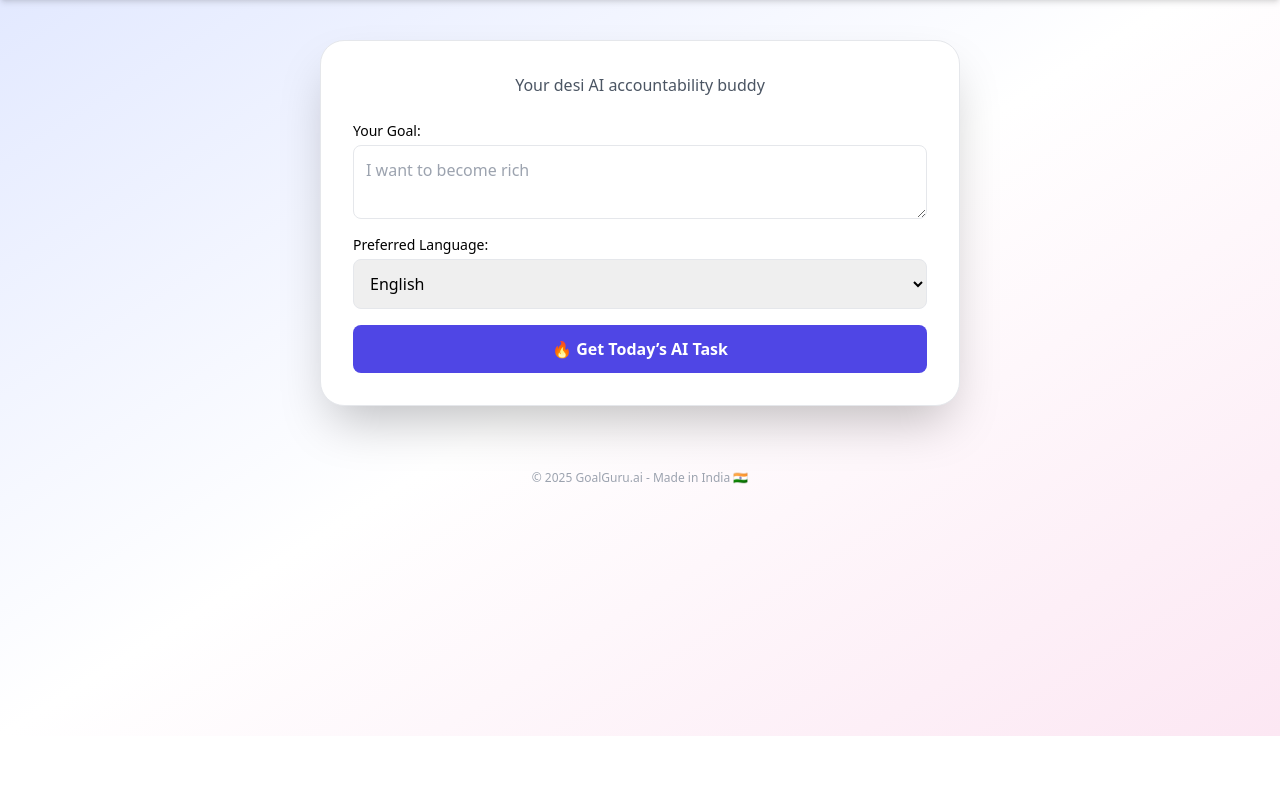
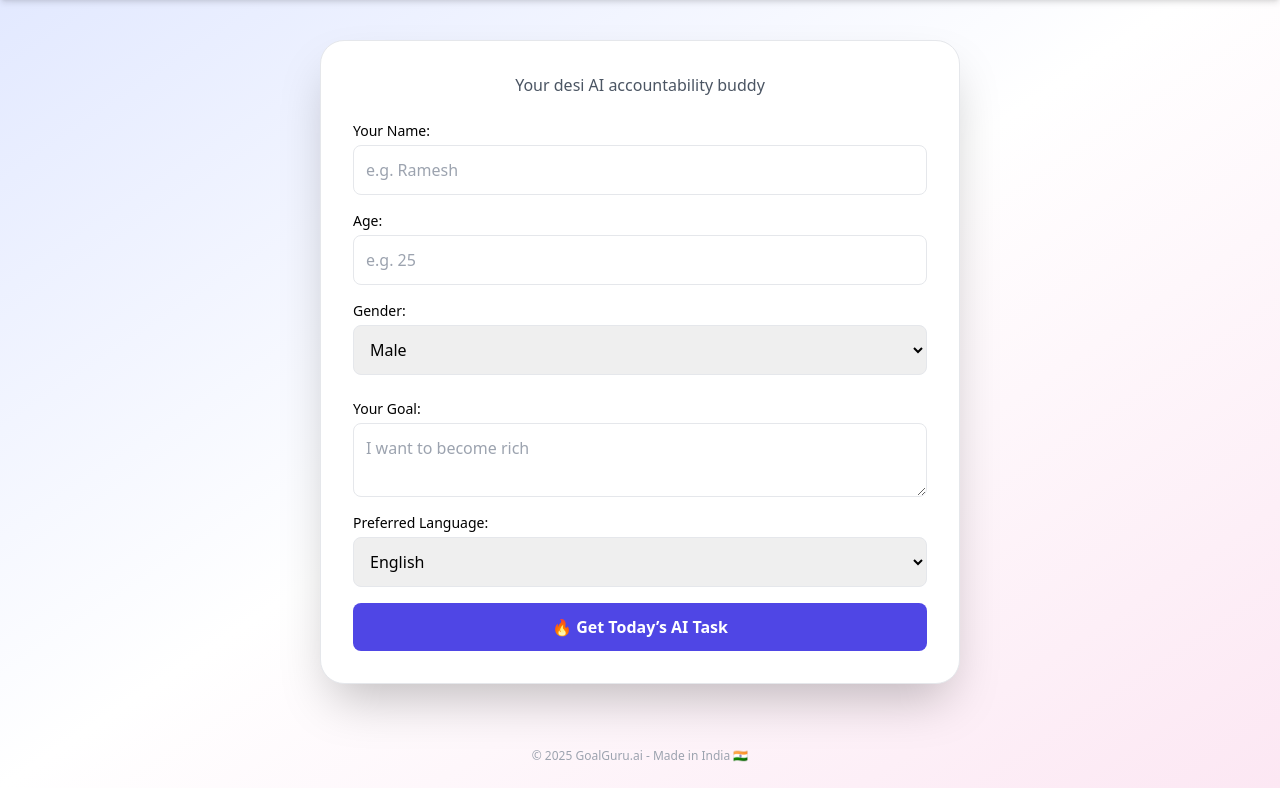
Before and after one commit to Vishalsnw/GoalGuru, a Flask app: page / in a window 1280 px wide. Shown: the part 64-852 px from the top of the page. Before the commit the page ends 800 px from the top, so only its background shows below. Run offline with Flask 3, Linux system fonts and the light colour scheme; some libraries are stand-ins or nearby versions.

Commit message:
Update index.html

```diff
--- a/templates/index.html
+++ b/templates/index.html
@@ -42,6 +42,7 @@
           <div class="absolute right-0 mt-2 hidden group-hover:block bg-white text-gray-700 shadow-lg rounded-md overflow-hidden z-20 dark:bg-gray-800">
             <button class="w-full px-4 py-2 text-sm hover:bg-indigo-100 dark:hover:bg-indigo-900" onclick="scrollToSection('goalForm')">Set Goal</button>
             <button class="w-full px-4 py-2 text-sm hover:bg-indigo-100 dark:hover:bg-indigo-900" onclick="scrollToSection('savedInfo')">Progress</button>
+            <button class="w-full px-4 py-2 text-sm hover:bg-indigo-100 dark:hover:bg-indigo-900" onclick="scrollToSection('settingsForm')">Settings</button>
           </div>
         </div>
       </div>
@@ -52,6 +53,27 @@
     <div class="bg-white shadow-2xl rounded-3xl p-8 space-y-6 border border-gray-200 dark:border-gray-700">
       <p class="text-center text-gray-600 text-sm sm:text-base dark:text-gray-300">Your desi AI accountability buddy</p>
 
+      <!-- Settings Form -->
+      <form id="settingsForm" class="space-y-4">
+        <div>
+          <label class="block text-sm font-medium dark:text-white">Your Name:</label>
+          <input id="userName" type="text" placeholder="e.g. Ramesh" class="mt-1 block w-full rounded-lg border p-3">
+        </div>
+        <div>
+          <label class="block text-sm font-medium dark:text-white">Age:</label>
+          <input id="userAge" type="number" placeholder="e.g. 25" class="mt-1 block w-full rounded-lg border p-3">
+        </div>
+        <div>
+          <label class="block text-sm font-medium dark:text-white">Gender:</label>
+          <select id="userGender" class="mt-1 block w-full rounded-lg border p-3">
+            <option value="male">Male</option>
+            <option value="female">Female</option>
+            <option value="other">Other</option>
+          </select>
+        </div>
+      </form>
+
+      <!-- Goal Progress -->
       <div id="savedInfo" class="hidden bg-gray-50 p-4 rounded-xl text-sm border space-y-2 dark:bg-gray-800">
         <p><strong>Your Goal:</strong> <span id="savedGoalText"></span></p>
         <p><strong>Language:</strong> <span id="savedLangText"></span></p>
@@ -62,13 +84,14 @@
         <p id="encourage" class="text-green-600 font-medium text-sm hidden">🔥 You're on fire!</p>
       </div>
 
+      <!-- Goal Form -->
       <form id="goalForm" class="space-y-4">
         <div>
-          <label class="block text-sm font-medium">Your Goal:</label>
+          <label class="block text-sm font-medium dark:text-white">Your Goal:</label>
           <textarea id="goalInput" required placeholder="I want to become rich" class="mt-1 block w-full rounded-lg border p-3"></textarea>
         </div>
         <div>
-          <label class="block text-sm font-medium">Preferred Language:</label>
+          <label class="block text-sm font-medium dark:text-white">Preferred Language:</label>
           <select id="langInput" required class="mt-1 block w-full rounded-lg border p-3">
             <option value="english">English</option>
             <option value="hindi">हिंदी</option>
@@ -97,6 +120,24 @@
   <footer class="text-center text-xs text-gray-400 py-6">© 2025 GoalGuru.ai - Made in India 🇮🇳</footer>
 
   <script>
+    function getUserTone() {
+      const gender = localStorage.getItem("gender") || "male";
+      const age = parseInt(localStorage.getItem("age") || "25");
+      if (age >= 50) return "sir/madam";
+      return gender === "female" ? "didi" : "bhai";
+    }
+
+    function showTaunt() {
+      const tone = getUserTone();
+      const taunts = {
+        "bhai": ["Bhai task toh complete kar! 😑", "Bas goal set kiya?", "AI bhi soch raha 🤨"],
+        "didi": ["Didi, task chhod diya kya? 😶", "Goal likh ke bhool gayi kya?", "AI bhi confuse ho gaya 🤨"],
+        "sir/madam": ["Sir/Madam, aap se yeh umeed nahi thi 😅", "Thoda discipline dikhaiye 🙏"]
+      };
+      const list = taunts[tone];
+      document.getElementById("tauntBox").innerText = list[Math.floor(Math.random() * list.length)];
+    }
+
     function scrollToSection(id) {
       document.getElementById(id)?.scrollIntoView({ behavior: 'smooth' });
     }
@@ -124,13 +165,13 @@
 
     document.getElementById("goalForm").onsubmit = async (e) => {
       e.preventDefault();
-      const goal = goalInput.value.trim();
-      const lang = langInput.value;
-      if (!goal || !lang) return;
-      localStorage.setItem("goal", goal);
-      localStorage.setItem("lang", lang);
+      localStorage.setItem("goal", goalInput.value.trim());
+      localStorage.setItem("lang", langInput.value);
       localStorage.setItem("task_done", "no");
-      await generateTask(goal, lang);
+      localStorage.setItem("name", userName.value.trim());
+      localStorage.setItem("age", userAge.value);
+      localStorage.setItem("gender", userGender.value);
+      await generateTask(goalInput.value.trim(), langInput.value);
     }
 
     function markCompleted() {
@@ -149,9 +190,10 @@
     }
 
     window.onload = () => {
-      if (localStorage.getItem("darkmode") === "yes") {
-        document.documentElement.classList.add("dark");
-      }
+      if (localStorage.getItem("darkmode") === "yes") document.documentElement.classList.add("dark");
+      ["userName", "userAge", "userGender"].forEach(id => {
+        if (localStorage.getItem(id.replace("user", "").toLowerCase())) document.getElementById(id).value = localStorage.getItem(id.replace("user", "").toLowerCase());
+      });
 
       const goal = localStorage.getItem("goal");
       const lang = localStorage.getItem("lang");
@@ -199,17 +241,6 @@
 
       setTimeout(hideSplash, 6000);
     }
-
-    function showTaunt() {
-      const taunts = [
-        "Bhai task toh complete kar! 😑",
-        "Bas goal set kiya?",
-        "AI bhi soch raha 🤨",
-        "Leke kya aya reh gya?",
-        "Ho gaya ab nahi?"
-      ];
-      tauntBox.innerText = taunts[Math.floor(Math.random() * taunts.length)];
-    }
   </script>
 </body>
-  </html>
+            </html>
```
